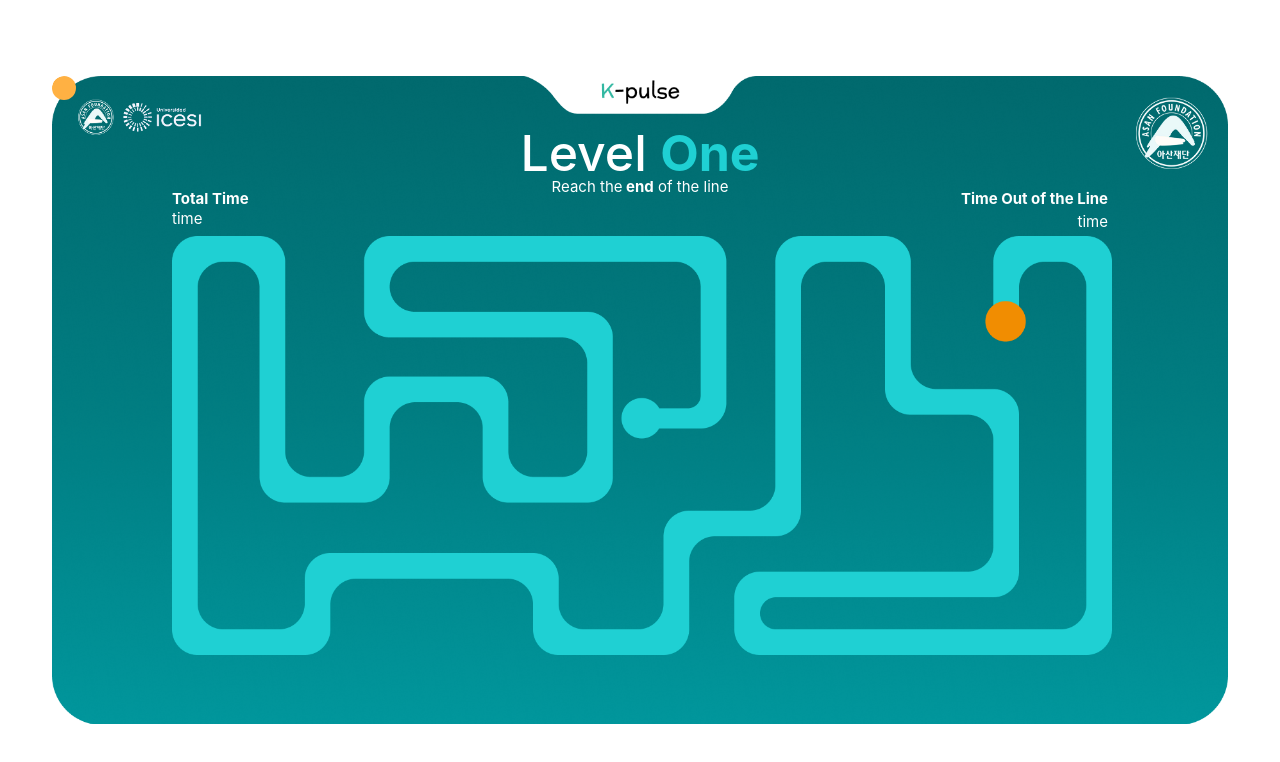
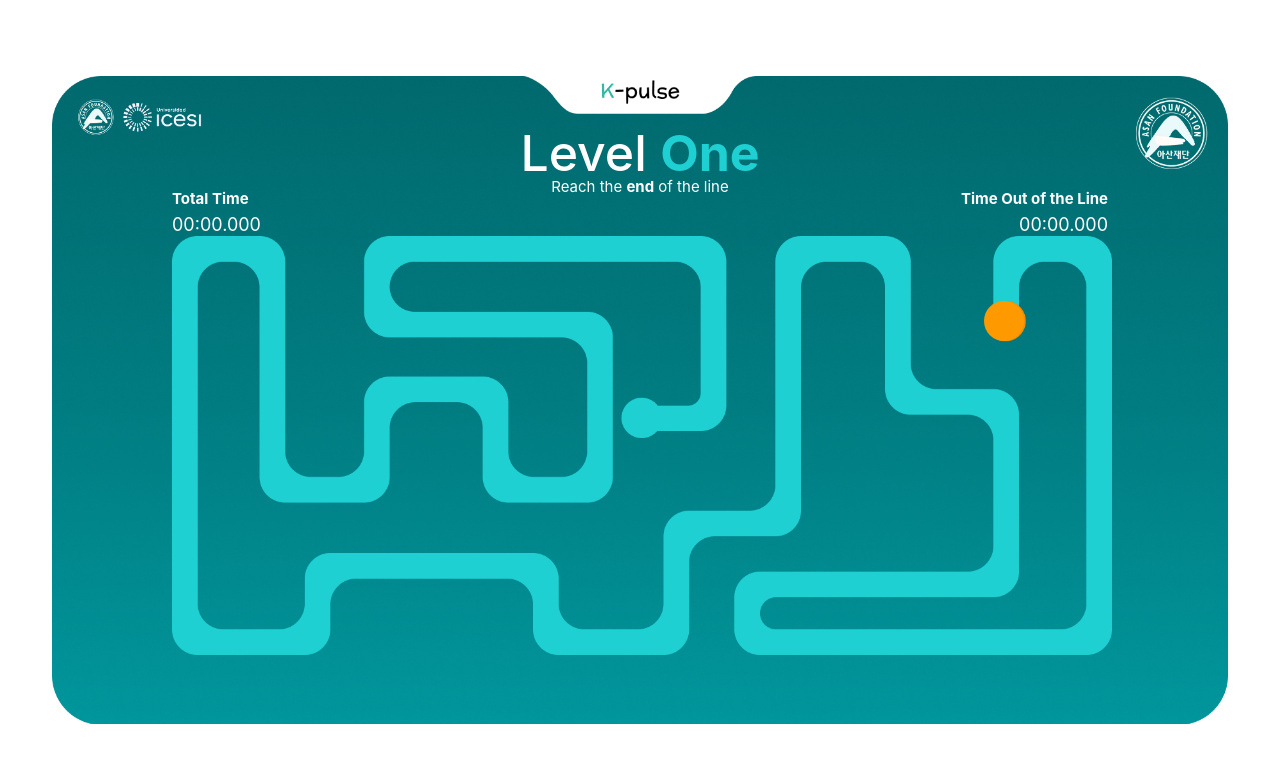
Before and after one commit to isabelacard/kpulse, a React (Vite) app in the folder screen/: page /gameone in a window 1280 px wide. Shown: the top 762 px of the page. Built offline with nearby package versions, Linux system fonts and the light colour scheme.

Commit message:
feat:add functionality game one

```diff
--- a/screen/src/index.css
+++ b/screen/src/index.css
@@ -1,5 +1,5 @@
 @import "tailwindcss";
-<<<<<<< HEAD @keyframes ripple {
+@keyframes ripple {
     0% {
         transform: scale(0.8);
         opacity: 1;
@@ -16,7 +16,7 @@
     opacity: 0;
 }
 
-=======>>>>>>>5e33fb62a5be55e787b5ba1ea6baf233bdb6dbf7 @font-face {
+@font-face {
     font-family: "Poppins";
     font-weight: 500;
     src: url("/fonts/Poppins-Medium.ttf") format("truetype");
--- a/screen/src/pages/games/GameOne.tsx
+++ b/screen/src/pages/games/GameOne.tsx
@@ -1,61 +1,229 @@
-import { useRef, useState } from "react";
+import { useEffect, useRef, useState } from "react";
+import { useNavigate } from "react-router-dom";
+
 import ImagenFondoCalibration from "../../assets/calibration1.png";
 import PatronJuegoUno from "../../assets/patronjuego1.png";
 
 function GameOne() {
+    const navigate = useNavigate();
+
+    const zoneRef = useRef<HTMLDivElement>(null);
+    const patternImgRef = useRef<HTMLImageElement>(null);
+    const canvasRef = useRef<HTMLCanvasElement>(null);
+
+    const finishBallRef = useRef<HTMLDivElement>(null);
+
     const [pos, setPos] = useState({ x: 0, y: 0 });
-    const [inside, setInside] = useState(true);
-    const zoneRef = useRef<HTMLDivElement>(null);
+    const [showBall, setShowBall] = useState(false);
 
+    const [started, setStarted] = useState(false);
+    const [totalMs, setTotalMs] = useState(0);
+    const [outMs, setOutMs] = useState(0);
+
+    const [isOut, setIsOut] = useState(false);
+    const [finished, setFinished] = useState(false);
+
+    // dibujar mapa de colision
+    const buildCollisionMap = () => {
+        const img = patternImgRef.current;
+        const canvas = canvasRef.current;
+
+        if (!img || !canvas) return;
+
+        const ctx = canvas.getContext("2d", {
+            willReadFrequently: true,
+        });
+
+        if (!ctx) return;
+
+        const width = img.clientWidth;
+        const height = img.clientHeight;
+
+        canvas.width = width;
+        canvas.height = height;
+
+        ctx.clearRect(0, 0, width, height);
+        ctx.drawImage(img, 0, 0, width, height);
+    };
+
+    useEffect(() => {
+        window.addEventListener("resize", buildCollisionMap);
+
+        return () => {
+            window.removeEventListener("resize", buildCollisionMap);
+        };
+    }, []);
+
+    // destectar si esta sobre la linea
+    const isBallInsideLine = (ballX: number, ballY: number) => {
+        const img = patternImgRef.current;
+        const canvas = canvasRef.current;
+        const zone = zoneRef.current;
+
+        if (!img || !canvas || !zone) return false;
+
+        const ctx = canvas.getContext("2d", {
+            willReadFrequently: true,
+        });
+
+        if (!ctx) return false;
+
+        const imgRect = img.getBoundingClientRect();
+        const zoneRect = zone.getBoundingClientRect();
+
+        const radius = 10;
+
+        for (let x = -radius; x <= radius; x++) {
+            for (let y = -radius; y <= radius; y++) {
+                // aplican solamente los pixeles del circulo
+                if (x * x + y * y <= radius * radius) {
+                    const px = ballX + radius + x - (imgRect.left - zoneRect.left);
+
+                    const py = ballY + radius + y - (imgRect.top - zoneRect.top);
+
+                    if (px < 0 || py < 0 || px >= canvas.width || py >= canvas.height) {
+                        return false;
+                    }
+
+                    const pixel = ctx.getImageData(px, py, 1, 1).data;
+
+                    const r = pixel[0];
+                    const g = pixel[1];
+                    const b = pixel[2];
+                    const a = pixel[3];
+
+                    const inside = a > 0 && r > 20 && r < 90 && g > 170 && b > 170;
+
+                    if (!inside) {
+                        return false;
+                    }
+                }
+            }
+        }
+        return true;
+    };
+    // Timer
+    useEffect(() => {
+        if (!started || finished) return;
+
+        const interval = setInterval(() => {
+            setTotalMs((prev) => prev + 10);
+
+            if (isOut) {
+                setOutMs((prev) => prev + 10);
+            }
+        }, 10);
+        return () => clearInterval(interval);
+    }, [started, isOut, finished]);
+
+    // Formato 00:00.000
+    const formatTime = (ms: number) => {
+        const minutes = Math.floor(ms / 60000);
+        const seconds = Math.floor((ms % 60000) / 1000);
+        const milli = ms % 1000;
+
+        return `${minutes.toString().padStart(2, "0")}:${seconds.toString().padStart(2, "0")}.${milli.toString().padStart(3, "0")}`;
+    };
+
+    // Detectar final
+    const checkFinishCollision = (ballX: number, ballY: number) => {
+        const finish = finishBallRef.current;
+        const zone = zoneRef.current;
+
+        if (!finish || !zone || finished) return;
+
+        const finishRect = finish.getBoundingClientRect();
+        const zoneRect = zone.getBoundingClientRect();
+
+        const finishX = finishRect.left - zoneRect.left + finishRect.width / 2;
+        const finishY = finishRect.top - zoneRect.top + finishRect.height / 2;
+
+        const playerX = ballX + 12;
+        const playerY = ballY + 12;
+
+        const distance = Math.sqrt((playerX - finishX) ** 2 + (playerY - finishY) ** 2);
+
+        if (distance <= 24) {
+            setFinished(true);
+
+            navigate("/statsgameone", {
+                state: {
+                    totalTime: totalMs,
+                    outTime: outMs,
+                },
+            });
+        }
+    };
+
+    // Movimiento mouse
     const handleMouseMove = (e: React.MouseEvent) => {
         const rect = zoneRef.current?.getBoundingClientRect();
-        if (!rect) return;
-        setPos({
-            x: e.clientX - rect.left - 8,
-            y: e.clientY - rect.top - 8,
-        });
+        if (!rect || finished) return;
+
+        const x = e.clientX - rect.left - 12;
+        const y = e.clientY - rect.top - 12;
+
+        if (!started) setStarted(true);
+
+        setShowBall(true);
+        setPos({ x, y });
+
+        const inside = isBallInsideLine(x, y);
+
+        setIsOut(!inside);
+
+        checkFinishCollision(x, y);
     };
 
     return (
         <div className="flex items-center justify-center w-full h-screen">
-            <div onMouseMove={handleMouseMove} ref={zoneRef} onMouseEnter={() => setInside(true)} onMouseLeave={() => setInside(false)} className="relative w-294 h-162 shrink-0 overflow-hidden rounded-xl">
+            <div ref={zoneRef} onMouseMove={handleMouseMove} className="relative w-294 h-162 shrink-0 overflow-hidden rounded-xl">
                 <img className="absolute" src={ImagenFondoCalibration} />
-                <img className="absolute w-235 top-40 left-30" src={PatronJuegoUno}></img>
+
+                <img ref={patternImgRef} className="absolute w-235 top-40 left-30" src={PatronJuegoUno} onLoad={buildCollisionMap} />
+
+                <canvas ref={canvasRef} className="hidden" />
+
                 <div className="relative z-10 flex flex-col items-center mt-20 h-full">
-                    <div className="flex flex-col absolute w-40 right-30 top-8 text-right">
-                        <h1 className="text-white text-[15px] top-15">
-                            <span className="font-bold"> Time Out of the Line</span>
-                        </h1>
-                        <h1 className="text-white text-[15px] top-5 left-29 text-righ">{"time"}</h1>
+                    <div className="absolute w-48 right-30 top-8 text-right">
+                        <h1 className="text-white text-[15px] font-bold">Time Out of the Line</h1>
+                        <h1 className="text-white text-[18px]">{formatTime(outMs)}</h1>
                     </div>
 
-                    <div className="flex flex-col absolute w-20 left-30 top-8">
-                        <h1 className="text-white text-[15px] top-15">
-                            <span className="font-bold"> Total Time</span>
-                        </h1>
-                        <h1 className="text-white absolute text-[15px] top-5">{"time"}</h1>
+                    <div className="absolute w-48 left-30 top-8">
+                        <h1 className="text-white text-[15px] font-bold">Total Time</h1>
+                        <h1 className="text-white text-[18px]">{formatTime(totalMs)}</h1>
                     </div>
 
-                    <div className="flex flex-col absolute -top-10">
+                    <div className="absolute -top-10">
                         <h1 className="text-white text-[50px] text-center font-medium">
-                            Level <span className="text-[#1FD0D3] font-bold">One </span>
+                            Level <span className="text-[#1FD0D3] font-bold">One</span>
                         </h1>
-                        <h1 className="text-white text-[15px] text-center mb-20 absolute self-center top-15">
-                            Reach the
-                            <span className="font-bold"> end</span> of the line
+
+                        <h1 className="text-white text-[15px] text-center absolute self-center top-15 left-1/2 -translate-x-1/2 whitespace-nowrap">
+                            Reach the <span className="font-bold">end</span> of the line
                         </h1>
                     </div>
                 </div>
-                {inside && (
+                <div
+                    ref={finishBallRef}
+                    className="absolute w-10 h-10 bg-[#FF9900] rounded-full z-20"
+                    style={{
+                        top: "225px",
+                        right: "204px",
+                    }}
+                />
+                {showBall && (
                     <div
-                        style={{ left: pos.x, top: pos.y }}
-                        className={`absolute w-6 h-6 bg-[#FFB143] rounded-4xl
-                            z-15`}
-                    ></div>
+                        style={{
+                            left: pos.x,
+                            top: pos.y,
+                        }}
+                        className={`absolute w-5 h-5 rounded-full z-20 ${isOut ? "bg-red-500" : "bg-[#FFB143]"}`}
+                    />
                 )}
             </div>
         </div>
     );
 }
-
 export default GameOne;
```
Also changed, not shown: screen/src/assets/patronjuego1.png.
